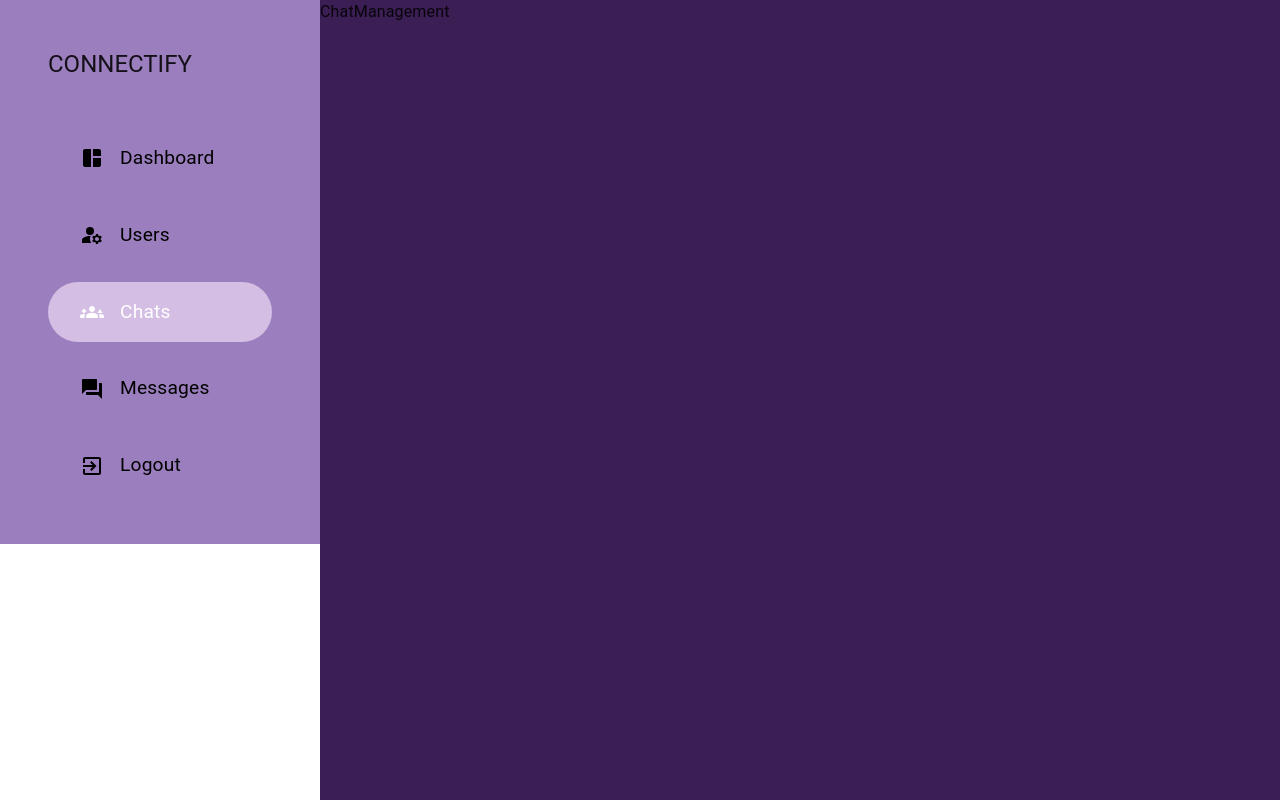
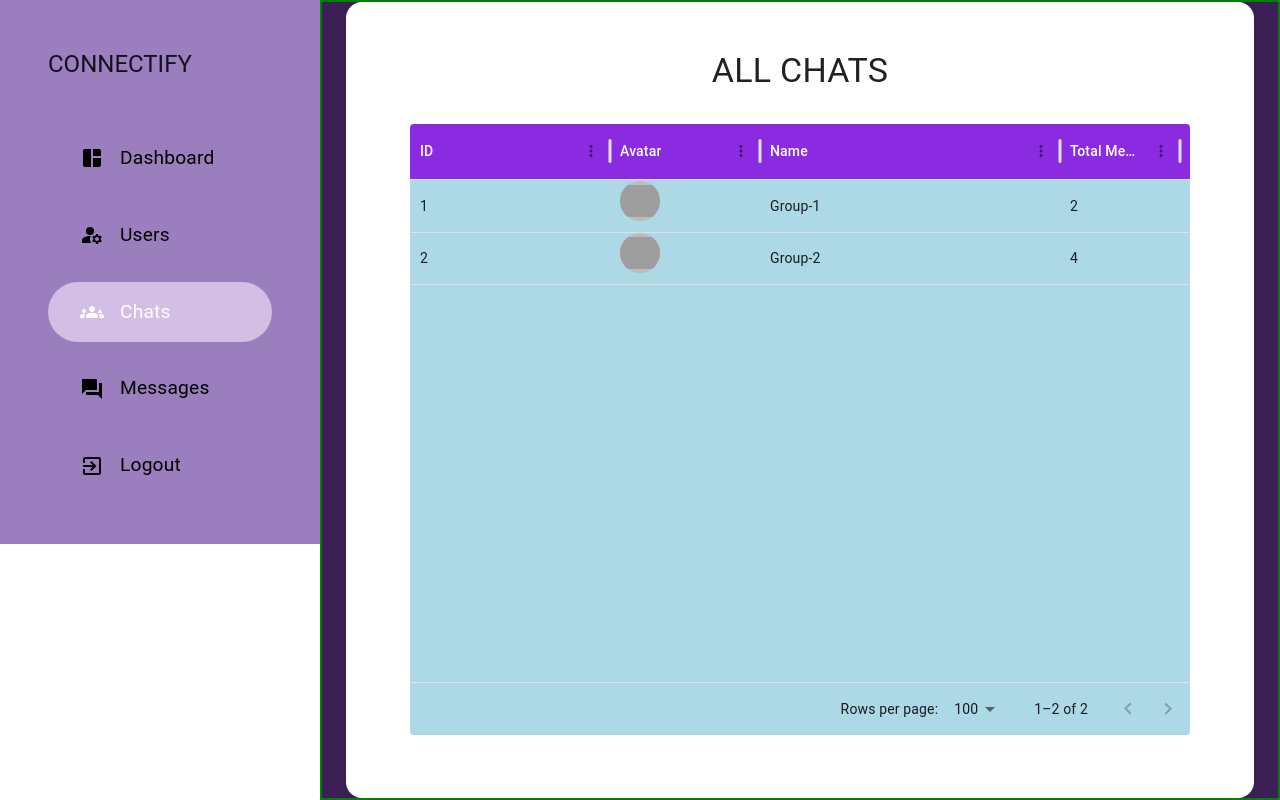
Before and after one commit to AniketKumar2729/Connectify, a React (Vite) app in the folder client/: page /admin/chats-management in a window 1280 px wide. Built offline with nearby package versions, Linux system fonts and the light colour scheme; grey boxes are pictures that could not be loaded.

Commit message:
Chat-Management page created, in which table is present with some dummy data

```diff
--- a/client/src/constants/sampleData.js
+++ b/client/src/constants/sampleData.js
@@ -179,84 +179,110 @@ export const sampleMessage = [
     }
 ]
 
-export const dashboardData={
-    users:[
+export const dashboardData = {
+    users: [
         {
             name: "John Wick",
             _id: "1",
             avatar: ["https://i.pinimg.com/originals/bb/dc/18/bbdc18644f48cfc1d0ac47a17bba2f16.jpg"],
-            usename:'John Wick',
-            friends:20,
-            groups:2
+            usename: 'John Wick',
+            friends: 20,
+            groups: 2
         }, {
             name: "Boogeyman",
             _id: "2",
             avatar: ["https://avatar.iran.liara.run/public/boy?username=Ash"],
-            usename:'Boogeyman',
-            friends:21,
-            groups:6
+            usename: 'Boogeyman',
+            friends: 21,
+            groups: 6
         },
         {
             name: "Hitman",
             _id: "3",
             avatar: ["https://png.pngtree.com/png-clipart/20230927/original/pngtree-man-avatar-image-for-profile-png-image_13001882.png", "https://www.creativefabrica.com/wp-content/uploads/2022/03/09/Woman-Icon-Teen-Profile-Graphics-26722130-1.jpg"],
-            usename:'Hitman',
-            friends:10,
-            groups:0
+            usename: 'Hitman',
+            friends: 10,
+            groups: 0
         },
         {
             name: "Tony Stark",
             _id: "4",
             avatar: ["https://i.abcnewsfe.com/a/fd751005-a167-478b-bba2-ccaf61e26bf6/iron-man-rdjr-1-ht-thg-231204_1701712078177_hpMain.jpg"],
-            usename:'Tony Stark',
-            friends:20,
-            groups:5
+            usename: 'Tony Stark',
+            friends: 20,
+            groups: 5
         },
         {
             name: "Steve Rogers",
             _id: "5",
             avatar: ["https://www.denofgeek.com/wp-content/uploads/2021/01/webstory-captain-america-cover03.jpg"],
-            usename:'Steve Rogers',
-            friends:15,
-            groups:1
+            usename: 'Steve Rogers',
+            friends: 15,
+            groups: 1
         },
         {
             name: "Black Panther",
             _id: "6",
             avatar: ["https://encrypted-tbn0.gstatic.com/images?q=tbn:ANd9GcRusBtNv5r6n0fwXG5o867OyEUXfA2zJcGazQ&s"],
-            usename:'Black Panther',
-            friends:50,
-            groups:10
+            usename: 'Black Panther',
+            friends: 50,
+            groups: 10
         },
         {
             name: "Harry Potter",
             _id: "7",
             avatar: ["https://ocdn.apart.eu/apart/apart-eu/jewellery/harry-potter/2024/20240903/harry.jpg"],
-            usename:'Harry Potter',
-            friends:30,
-            groups:15
+            usename: 'Harry Potter',
+            friends: 30,
+            groups: 15
         },
         {
             name: "James Bond",
             _id: "8",
             avatar: ["https://images.immediate.co.uk/production/volatile/sites/3/2023/10/daniel-craig-007.jpg-303a730-a0a1400.png"],
-            usename:'James Bond',
-            friends:12,
-            groups:12
+            usename: 'James Bond',
+            friends: 12,
+            groups: 12
         }, {
             name: "Thor",
             _id: "9",
             avatar: ["https://cdn.britannica.com/73/182873-050-E1C686F4/Chris-Hemsworth-Thor-Thor-The-Dark-World.jpg"],
-            usename:'Thor',
-            friends:44,
-            groups:11
+            usename: 'Thor',
+            friends: 44,
+            groups: 11
         }, {
             name: "Jack Sparrow",
             _id: "10",
             avatar: ["https://i.pinimg.com/474x/fc/d6/e3/fcd6e3afdc58fc8235f177aa9dc93e0d.jpg"],
-            usename:'Jack Sparrow',
-            friends:11,
-            groups:22
+            usename: 'Jack Sparrow',
+            friends: 11,
+            groups: 22
         }
-    ]
+    ],
+    chats: [
+        {
+            _id: "1",
+            avatar: ["https://img.freepik.com/premium-photo/group-boys-with-one-wearing-shirt-that-says-boys_806553-894.jpg?semt=ais_hybrid"],
+            name: "Group-1",
+            totalMember: 2,
+            members: [{_id:"1",avatar:'https://i.abcnewsfe.com/a/fd751005-a167-478b-bba2-ccaf61e26bf6/iron-man-rdjr-1-ht-thg-231204_1701712078177_hpMain.jpg'},{_id:"2",avatar:'https://i.pinimg.com/474x/fc/d6/e3/fcd6e3afdc58fc8235f177aa9dc93e0d.jpg'}],
+            totalMessages: 20,
+            creator: {
+                name: 'John Wick',
+                avatar: "https://i.pinimg.com/originals/bb/dc/18/bbdc18644f48cfc1d0ac47a17bba2f16.jpg"
+            }
+        }, {
+            _id: "2",
+            avatar: ["https://img.freepik.com/free-vector/group-happy-smiling-people-looking-up-top-view-white-background-flat-vector-illustration_1284-78599.jpg"],
+            name: "Group-2",
+            totalMember: 4,
+            members: [{_id:'1',avatar:'https://cdn.britannica.com/73/182873-050-E1C686F4/Chris-Hemsworth-Thor-Thor-The-Dark-World.jpg'},{_id:'2',avatar:'https://encrypted-tbn0.gstatic.com/images?q=tbn:ANd9GcRusBtNv5r6n0fwXG5o867OyEUXfA2zJcGazQ&s'},{_id:'3',avatar:"https://images.immediate.co.uk/production/volatile/sites/3/2023/10/daniel-craig-007.jpg-303a730-a0a1400.png"},{_id:'4',avatar:'https://png.pngtree.com/png-clipart/20230927/original/pngtree-man-avatar-image-for-profile-png-image_13001882.png", "https://www.creativefabrica.com/wp-content/uploads/2022/03/09/Woman-Icon-Teen-Profile-Graphics-26722130-1.jpg'}],
+            totalMessages: 40,
+            creator: {
+                name: 'Boogeyman',
+                avatar: "https://avatar.iran.liara.run/public/boy?username=Ash"
+            }
+        },
+    ],
+
 }
--- a/client/src/pages/admin/ChatManagement.jsx
+++ b/client/src/pages/admin/ChatManagement.jsx
@@ -1,10 +1,75 @@
-import React from 'react'
+import React, { useEffect, useState } from 'react'
 import AdminLayout from '../../components/layout/AdminLayout'
+import Table from '../../components/shared/Table'
+import AvatarCard from "../../components/shared/AvatarCard.jsx";
+import { Avatar, Stack } from '@mui/material'
+import { dashboardData } from '../../constants/sampleData'
+import { tranformImage } from '../../lib/features'
+const columns = [
+  {
+    field: 'id', headerName: "ID",
+    headerClassName: "table-header",
+    width: 200,
+  },
+  {
+    field: 'avatar', headerName: "Avatar",
+    headerClassName: "table-header",
+    width: 150,
+    renderCell: (params) => <AvatarCard avatar={params.row.avatar} />
+  },
+  {
+    field: 'name', headerName: "Name",
+    headerClassName: "table-header",
+    width: 300,
+  },
+  {
+    field: 'totalMember', headerName: "Total Member",
+    headerClassName: "table-header",
+    width: 120,
+  },
+  {
+    field: 'members', headerName: "Members",
+    headerClassName: "table-header",
+    width: 400,
+    renderCell: (params) => <AvatarCard max={100} avatar={params.row.members} />
+  },
+  {
+    field: 'totalMessages', headerName: "Total Messages",
+    headerClassName: "table-header",
+    width: 150,
+  },
+  {
+    field: 'creator', headerName: "Created By",
+    headerClassName: "table-header",
+    width: 250,
+    renderCell: (params) => (
+      <Stack direction={'row'} spacing={'1rem'} alignItems={'center'}>
+        <Avatar alt={params.row.creator.name} src={params.row.creator.avatar} />
+        <span>{params.row.creator.name}</span>
+      </Stack>
+    )
+  },
+]
+const ChatManagement = () => {
+  const [rows, setRows] = useState([]);
+  useEffect(() => {
+    setRows(dashboardData.chats.map((i)=>({
+      ...i,
+      id:i._id,
+      totalMember:i.totalMember,
+      totalMessages:i.totalMessages,
+      avatar:i.avatar.map(i=>tranformImage(i,50)),
+      members:i.members.map((i)=>tranformImage(i.avatar,50)),
+      creator:{
+        name:i.creator.name,
+        avatar:tranformImage(i.creator.avatar,50)
+      }
+    })))
+  }, [])
 
-const ChatManagement = () => {
   return (
     <AdminLayout>
-    <div>ChatManagement</div>
+      <Table heading={"all chats"} rows={rows} columns={columns} />
     </AdminLayout>
   )
 }
```
